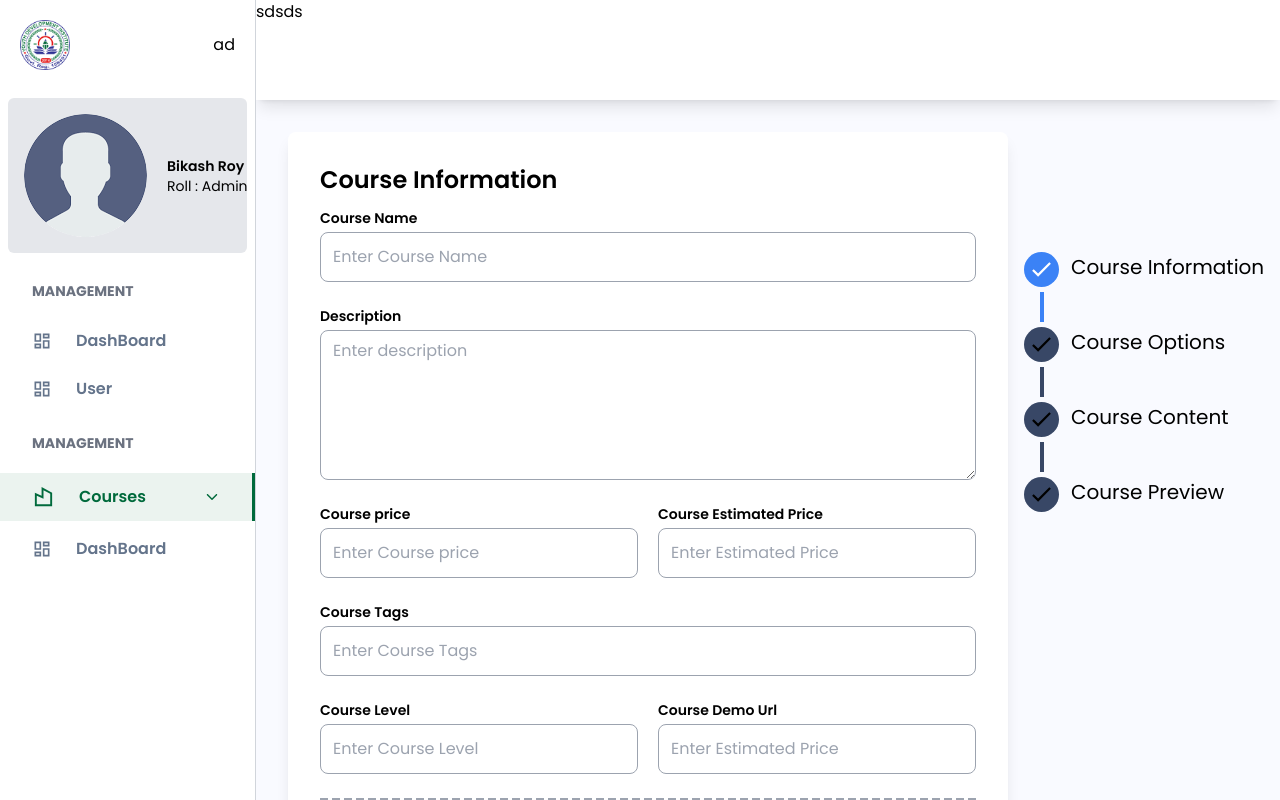
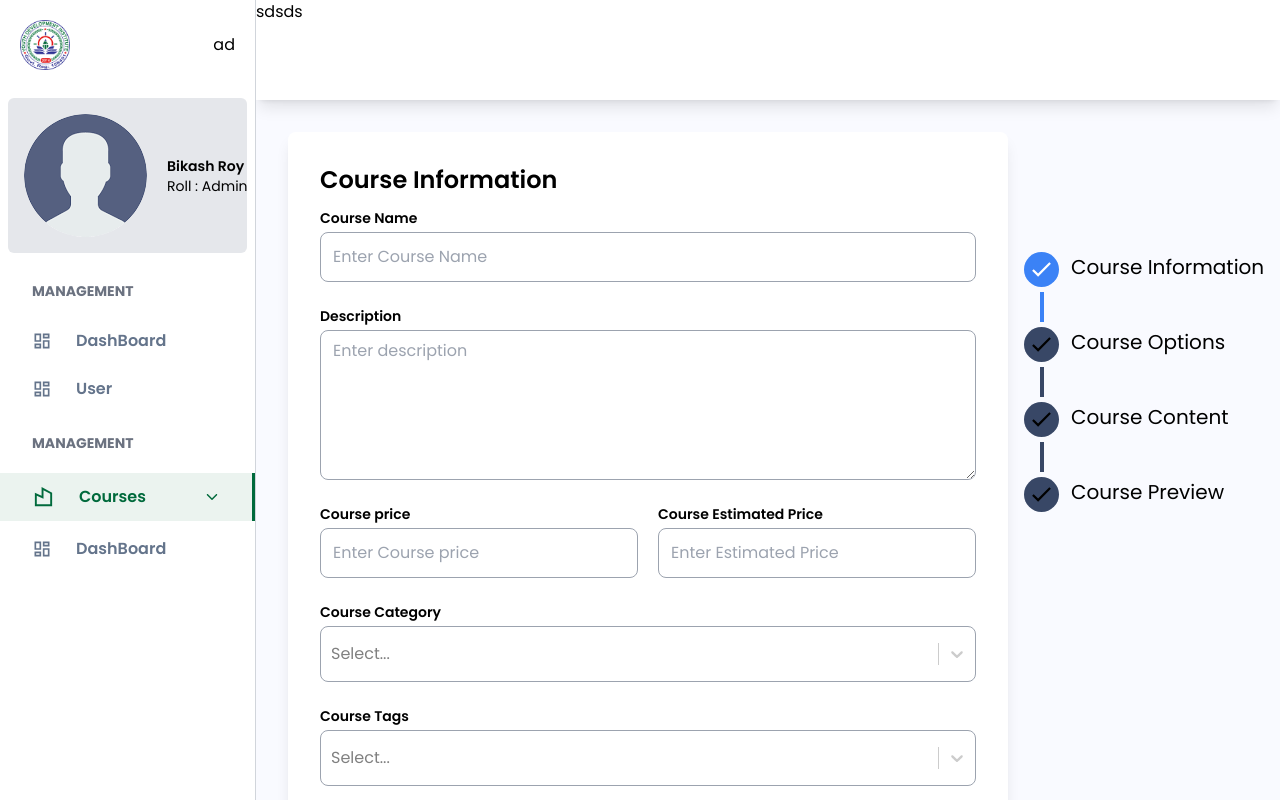
Before and after one commit to bikashroy120/lms-client, a Next.js app: page /admin/course/add in a window 1280 px wide. Built offline with nearby package versions, Linux system fonts and the light colour scheme; no server answers.

Commit message:
category add

```diff
--- a/app/components/admin/courses/AddCourses.tsx
+++ b/app/components/admin/courses/AddCourses.tsx
@@ -9,10 +9,14 @@ import PreviewCourse from "./PreviewCourse";
 import { useCreateCourseMutation } from "@/redux/features/courses/coursesApi";
 import toast from "react-hot-toast";
 import { redirect } from "next/navigation";
+import Select from "react-select";
 
 type Props = {};
 
 const AddCourses = (props: Props) => {
+
+  const tagsData = ["HTML","Javascript","MySQL","PHP",]
+
   const [active, setActive] = useState(0);
   const [createCourse,{isLoading,isSuccess,error}] = useCreateCourseMutation()
   const [courseInfo, setCourseInfo] = useState({
@@ -20,7 +24,7 @@ const AddCourses = (props: Props) => {
     description: "",
     price: "",
     estimatedPrise: "",
-    tags: "",
+    tags: [""],
     level: "",
     demoUrl: "",
     thumbnail: "",
--- a/app/components/admin/courses/CourseInformation.tsx
+++ b/app/components/admin/courses/CourseInformation.tsx
@@ -1,7 +1,9 @@
 "use client";
 
+import { useGetAllCategoryQuery } from "@/redux/features/category/categoryApi";
 import Image from "next/image";
-import React, { useState } from "react";
+import React, { useEffect, useState } from "react";
+import Select, { ActionMeta } from "react-select";
 
 type Props = {
   courseInfo: any;
@@ -10,18 +12,27 @@ type Props = {
   setActive: (active: number) => void;
 };
 
+type Option = {
+  // Define properties of your Option type
+  // For example:
+  value: string;
+  label: string;
+  // Add more properties as needed
+};
+
 const CourseInformation = ({
   courseInfo,
   setCourseInfo,
   active,
   setActive,
 }: Props) => {
-
-
-  const handelSubmit = (e:any)=>{
-    e.preventDefault()
-    setActive(active+1)
-  }
+  const {data} = useGetAllCategoryQuery({},{refetchOnMountOrArgChange:true})
+  const [tag, setTag] = useState<null | Option[]>(null);
+  const tagsData = ["HTML", "Javascript", "MySQL", "PHP"];
+  const handelSubmit = (e: any) => {
+    e.preventDefault();
+    setActive(active + 1);
+  };
 
   const imgUrl = `https://api.imgbb.com/1/upload?key=8afa748431eb08431e4d3e8918c75005`;
   const handleImageUpload = (e: any) => {
@@ -38,9 +49,25 @@ const CourseInformation = ({
       });
   };
 
+
+
+  useEffect(()=>{
+
+  },[tag])
+
+  const onChange = (
+    option: readonly Option[],
+    actionMeta: ActionMeta<Option>
+  ) => {
+    setTag([...option])
+  };
+
+  const categoryAdd = (option: Option | null, actionMeta: ActionMeta<Option>) => {
+    console.log(option)
+ }
+
   return (
     <div className="p-8">
-
       <h2 className=" text-2xl font-semibold">Course Information</h2>
 
       <form onSubmit={handelSubmit}>
@@ -115,19 +142,43 @@ const CourseInformation = ({
 
         <div className=" flex items-start flex-col gap-1 py-3 w-full">
           <label className=" text-black font-semibold text-sm" htmlFor="name">
+            Course Category
+          </label>
+          <div className=" w-full py-2  border  rounded-lg border-gray-400 focus:outline-blue-500">
+            <Select
+              defaultValue={tag}
+              onChange={categoryAdd}
+              name="category"
+              required
+              options={data?.category?.map((child:any) => {
+                return { value: child?._id, label: child?.title }
+              })}
+              className=" "
+              id="choose_account_category"
+              classNamePrefix="select"
+            />
+          </div>
+        </div>
+
+        <div className=" flex items-start flex-col gap-1 py-3 w-full">
+          <label className=" text-black font-semibold text-sm" htmlFor="name">
             Course Tags
           </label>
-          <input
-            type="text"
-            required
-            id="name"
-            value={courseInfo.tags}
-            onChange={(e: any) =>
-              setCourseInfo({ ...courseInfo, tags: e.target.value })
-            }
-            className=" w-full py-3 px-3 border  rounded-lg border-gray-400 focus:outline-blue-500"
-            placeholder="Enter Course Tags"
-          />
+          <div className=" w-full py-2  border  rounded-lg border-gray-400 focus:outline-blue-500">
+            <Select
+              defaultValue={tag}
+              onChange={onChange}
+              isMulti
+              name="colors"
+              required
+              options={tagsData.map((child) => {
+                return { value: child, label: child };
+              })}
+              className=" "
+              id="choose_account_category"
+              classNamePrefix="select"
+            />
+          </div>
         </div>
 
         <div className="flex items-center justify-between gap-5">
@@ -198,7 +249,12 @@ const CourseInformation = ({
         </div>
 
         <div className=" flex justify-end">
-            <button type="submit" className="w-[200px] py-2 bg-primary rounded-md text-white font-semibold text-xl">Next</button>
+          <button
+            type="submit"
+            className="w-[200px] py-2 bg-primary rounded-md text-white font-semibold text-xl"
+          >
+            Next
+          </button>
         </div>
       </form>
     </div>
--- a/app/components/admin/courses/tags/CategoryCart.tsx
+++ b/app/components/admin/courses/tags/CategoryCart.tsx
@@ -1,4 +1,6 @@
-import React from 'react'
+import { useDeleteCategoryMutation } from '@/redux/features/category/categoryApi';
+import React, { useEffect } from 'react'
+import toast from 'react-hot-toast';
 import { MdDelete } from 'react-icons/md';
 
 type Props = {
@@ -7,14 +9,32 @@ type Props = {
 }
 
 const CategoryCart = ({item,refetch}: Props) => {
+  const [deleteCategory,{isLoading,error,isSuccess}]= useDeleteCategoryMutation()
 
+  const handelDelete = async()=>{
+    await deleteCategory(item._id)
+  }
 
-
+  useEffect(()=>{
+    if(isSuccess){
+      const message = "Category Delete Success"
+      toast.success(message)
+      refetch()
+    }
+    if(error){
+      if("data" in error){
+        const errorData = error as any;
+        toast.error(errorData.data.message)
+      }else{
+        console.log(error)
+      }
+    }
+  },[isSuccess,error])
 
   return (
     <div className=' flex items-center gap-2'>
         <h2>{item.title}</h2>
-        <button><MdDelete/></button>
+        <button onClick={()=>handelDelete()}><MdDelete/></button>
     </div>
   )
 }
--- a/app/globals.css
+++ b/app/globals.css
@@ -91,3 +91,9 @@ body {
 .shake {
   animation: shake 0.5s ease-in-out;
 }
+
+#choose_account_category .select__control {
+  border: none !important;
+  box-shadow: 0px 0px 0px white;
+
+}
--- a/package.json
+++ b/package.json
@@ -23,6 +23,7 @@
     "react-dom": "latest",
     "react-hot-toast": "^2.4.1",
     "react-redux": "^8.1.3",
+    "react-select": "^5.8.0",
     "yup": "^1.3.2"
   },
   "devDependencies": {
--- a/redux/features/category/categoryApi.ts
+++ b/redux/features/category/categoryApi.ts
@@ -17,9 +17,16 @@ export const categoryApi = apiSlice.injectEndpoints({
                 method:"GET",
                 credentials:"include" as const,
             })
+        }),
+        deleteCategory:builder.mutation({
+            query:(id)=>({
+                url:`delete-category/${id}`,
+                method:"DELETE",
+                credentials:"include" as const,
+            })
         })
     })
 })
 
 
-export const {useCreateCategoryMutation,useGetAllCategoryQuery} = categoryApi;
+export const {useCreateCategoryMutation,useGetAllCategoryQuery,useDeleteCategoryMutation} = categoryApi;
```
Also changed, not shown: 1 other file (tests, documents, lock files or other folders).
